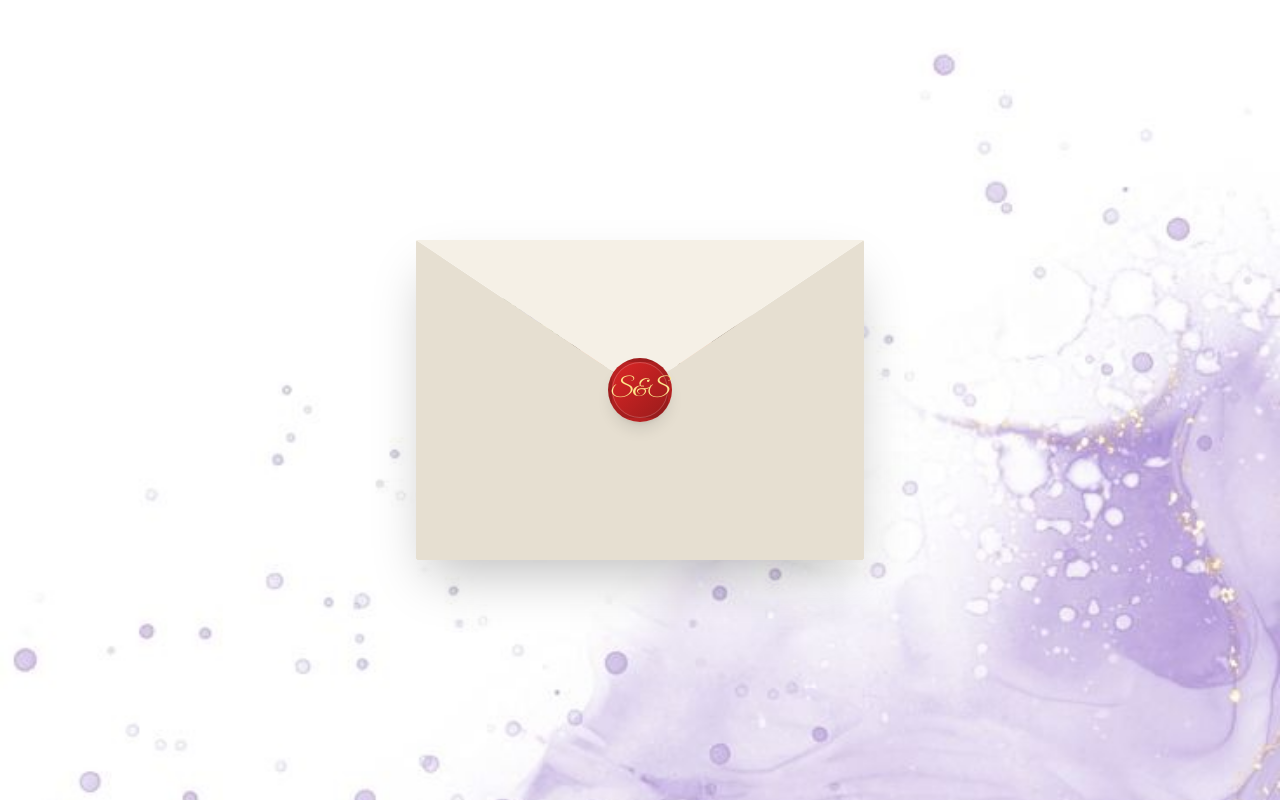
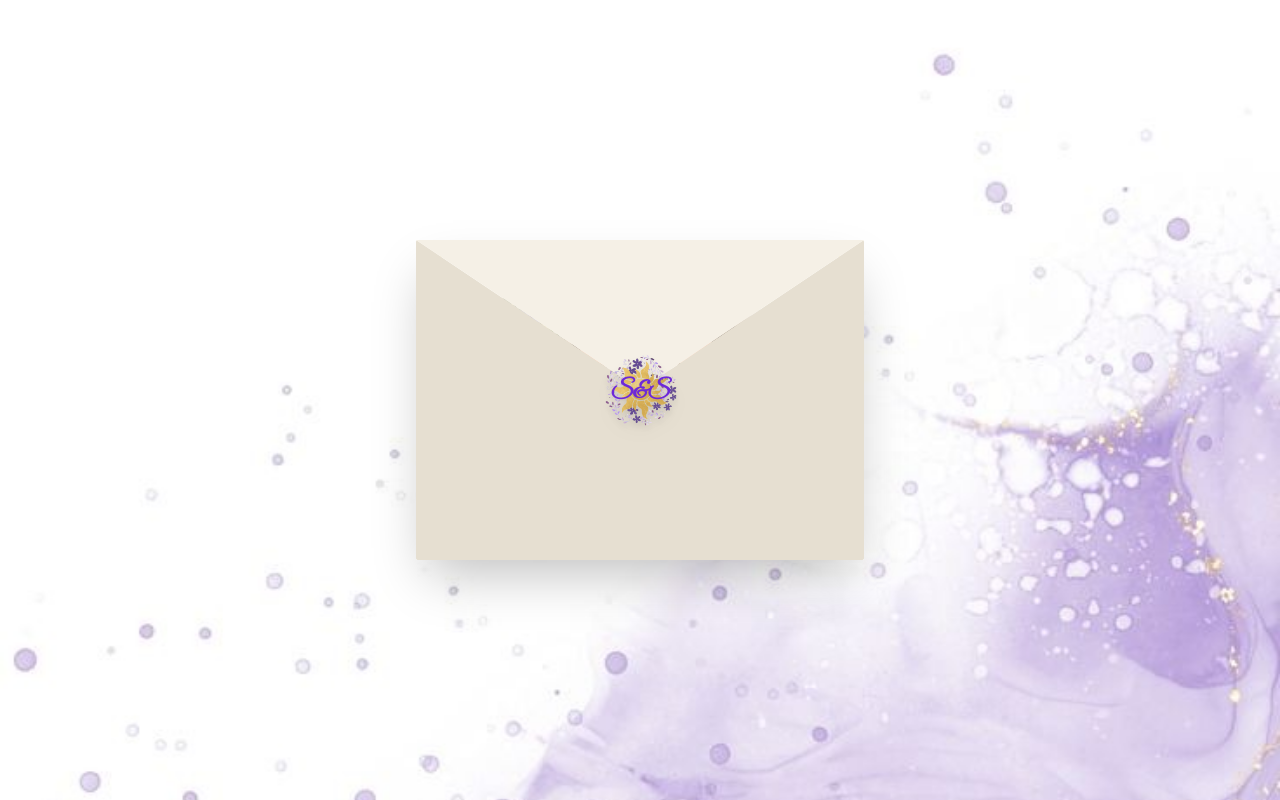
Before and after one commit to KENADAM01/sam-and-sugi-wedding-invitation, a React (Vite) app: page / in a window 1280 px wide. Built offline with nearby package versions, Linux system fonts and the light colour scheme.

Commit message:
Update Envelope seal to custom sun image with violet S&S text

```diff
--- a/src/components/Envelope.tsx
+++ b/src/components/Envelope.tsx
@@ -1,6 +1,8 @@
 import { useState } from 'react';
 import watercolorBg from '../assets/watercolor-bg.jpg';
 import coupleImg from '../assets/couple-illustration.png';
+
+import sunSealImg from '../assets/sun-seal.png';
 
 interface EnvelopeProps {
     onOpen: () => void;
@@ -63,17 +65,16 @@ const Envelope = ({ onOpen }: EnvelopeProps) => {
                         {/* Wax Seal - Moved outside to escape clip-path */}
                         <button
                             onClick={handleOpen}
-                            className={`absolute left-1/2 -translate-x-1/2 w-16 h-16 bg-gradient-to-br from-red-600 to-red-800 rounded-full flex items-center justify-center shadow-lg border-4 border-red-900/30 cursor-pointer hover:scale-105 transition-all duration-300 group ${isOpen ? 'opacity-0 pointer-events-none' : 'opacity-100'}`}
+                            className={`absolute left-1/2 -translate-x-1/2 w-24 h-24 flex items-center justify-center cursor-pointer hover:scale-105 transition-all duration-300 group ${isOpen ? 'opacity-0 pointer-events-none' : 'opacity-100'}`}
                             style={{
                                 top: 'var(--flap-height)', /* Position at the bottom of the flap height */
-                                marginTop: '-32px' /* Center on the tip */
+                                marginTop: '-48px' /* Center on the tip - half of 96px */
                             }}
                         >
-                            <div className="absolute inset-0 rounded-full border border-white/20" />
-                            <span className="font-display text-2xl text-golden-200">S&S</span>
+                            <img src={sunSealImg} alt="Seal" className="w-full h-full object-contain drop-shadow-lg" />
+                            <span className="absolute font-display text-2xl font-bold text-violet-700 drop-shadow-sm pt-1">S&S</span>
                         </button>
                     </div>
-
                 </div>
             </div>
         </div>
```
Also changed, not shown: src/assets/sun-seal.png (added).
